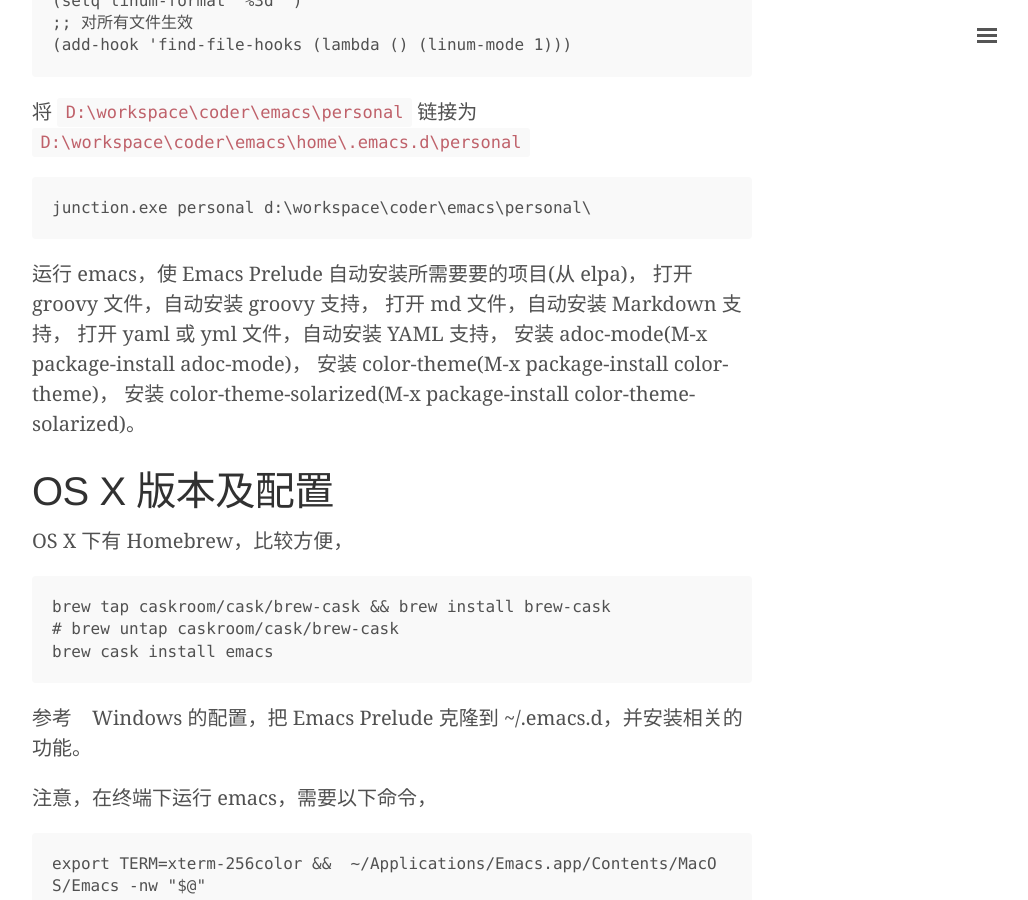
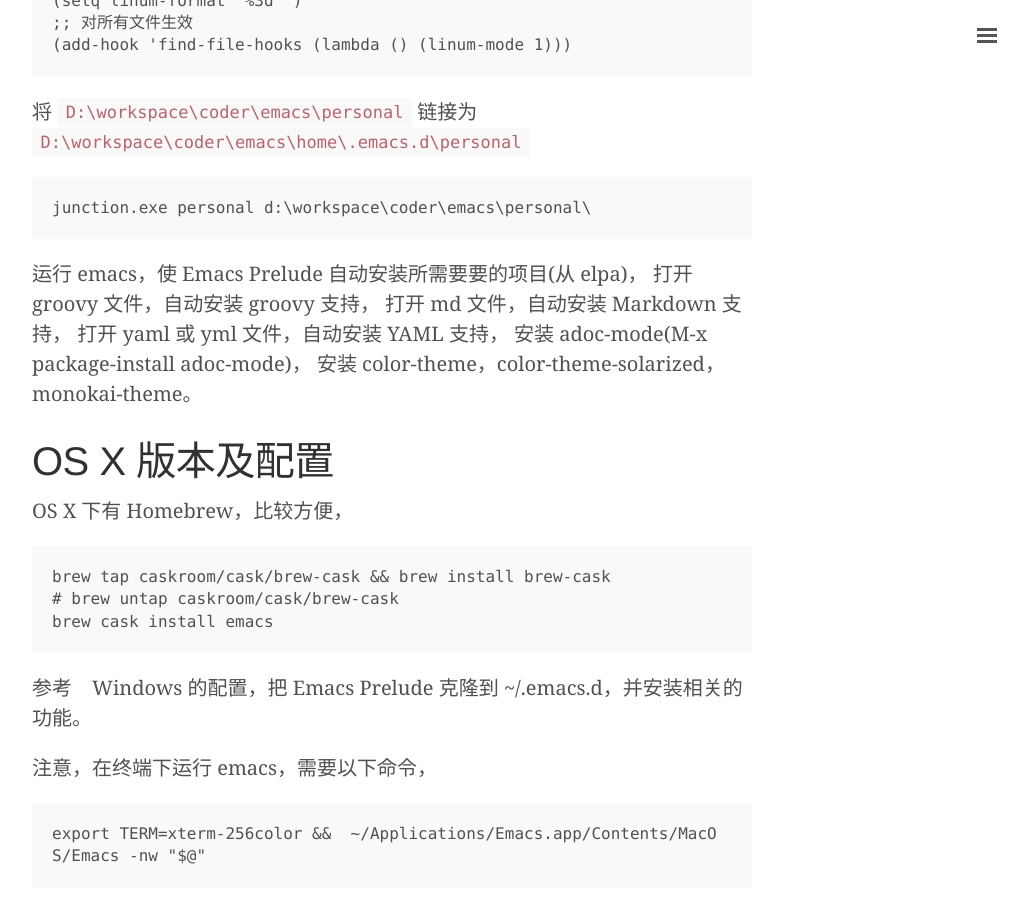
Before and after one commit to 0000-bigtree/0000-bigtree.github.io, a Jekyll site: the page built from _posts/2015-06-26-config-emacs.md, in a window 1280 px wide and 900 px high, scrolled down 1950 px. Shown: the whole window, without its empty margins (248-1276 px from the left). Built offline with Jekyll 4.4.1, drawn with Linux system fonts in a browser that asks for light colours.

Commit message:
config emacs issue update

```diff
--- a/_posts/2015-06-26-config-emacs.md
+++ b/_posts/2015-06-26-config-emacs.md
@@ -84,8 +84,7 @@
 打开 md 文件，自动安装 Markdown 支持，
 打开 yaml 或 yml 文件，自动安装 YAML 支持，
 安装 adoc-mode(M-x package-install adoc-mode)，
-安装 color-theme(M-x package-install color-theme)，
-安装 color-theme-solarized(M-x package-install color-theme-solarized)。
+安装 color-theme，color-theme-solarized，monokai-theme。
 
 # OS X 版本及配置
 
```
